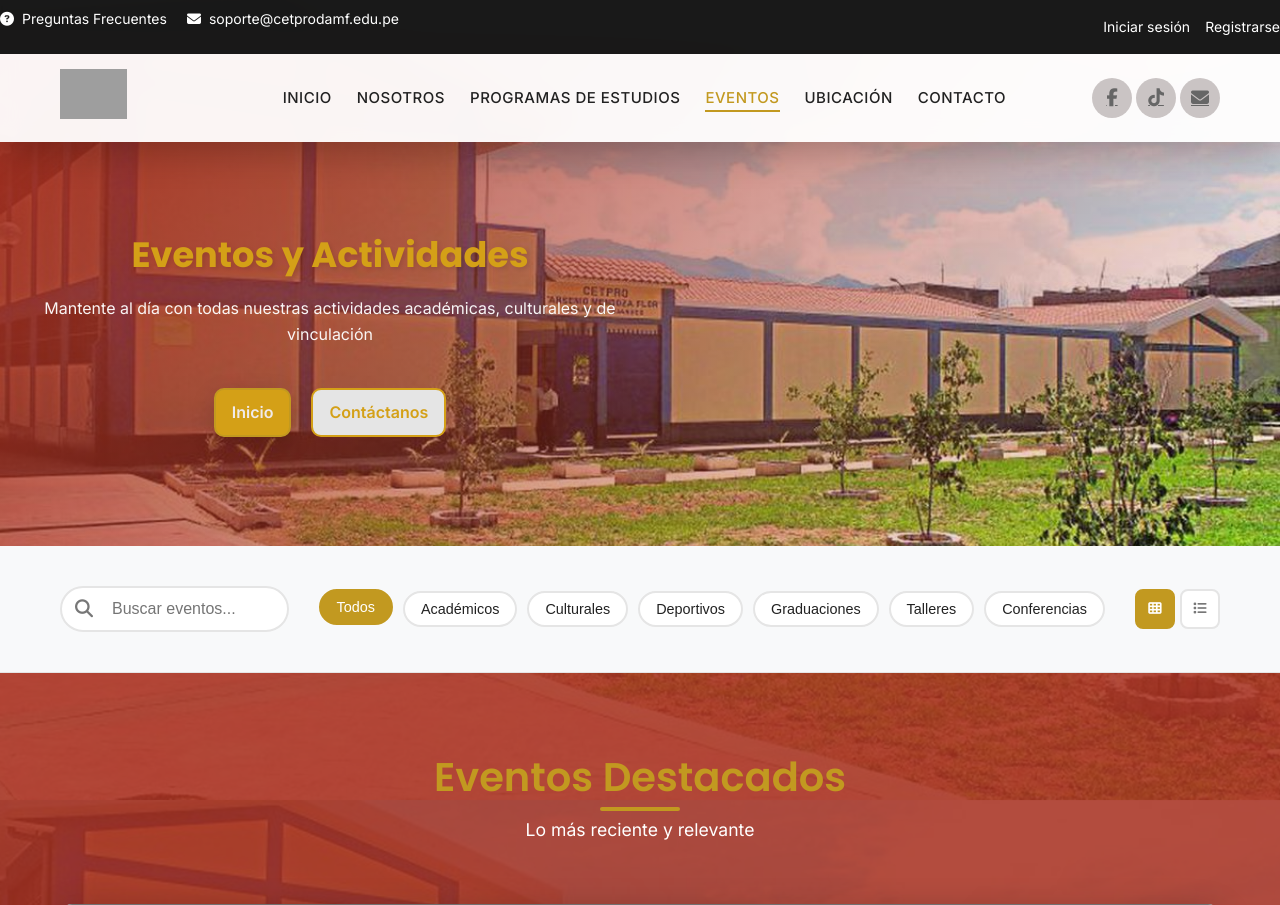
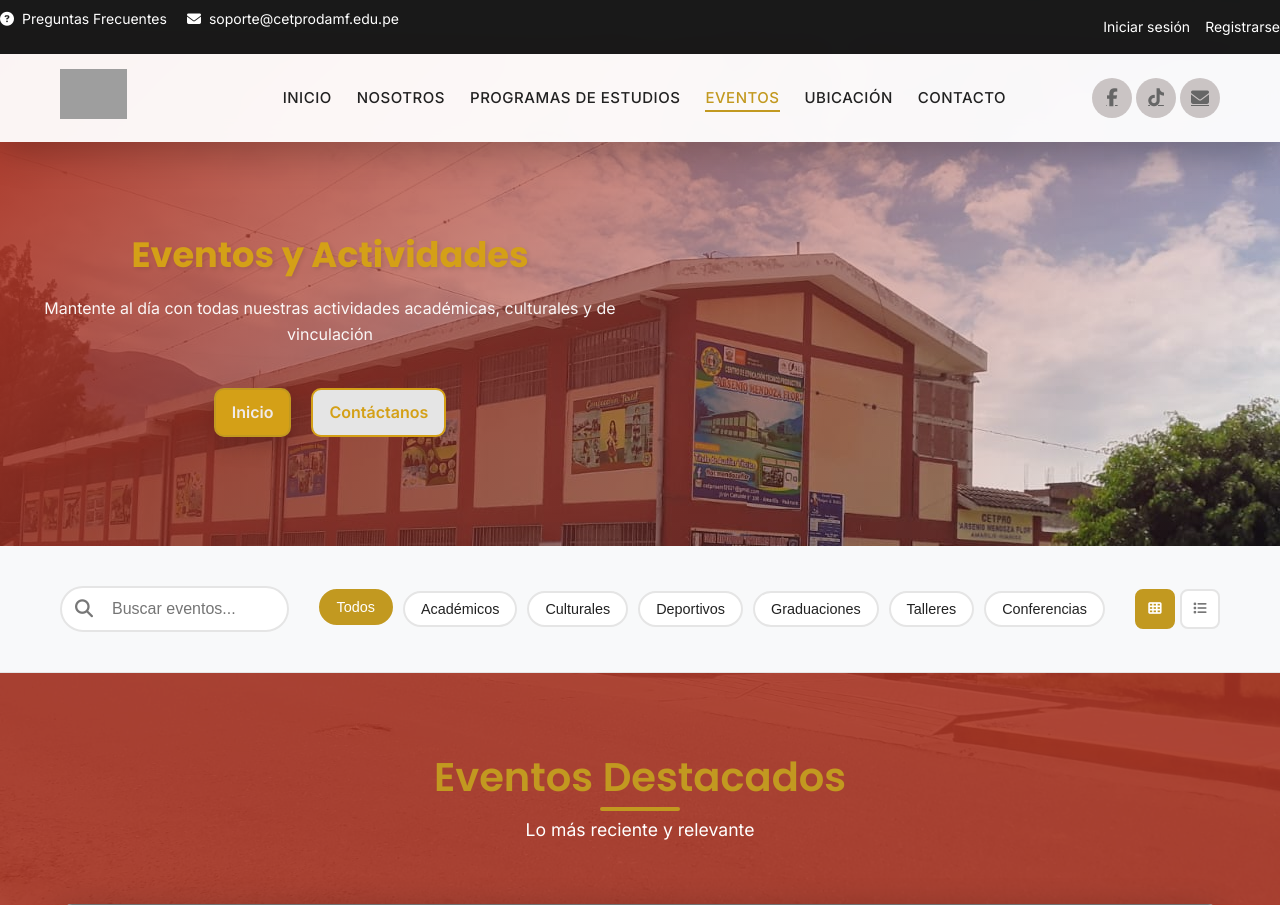
Before and after one commit to carek2025/CETPROAMF-PW, a PHP site: page /eventos.php in a window 1280 px wide. Shown: the top 905 px of the page. Run offline with PHP 8.4, Linux system fonts and the light colour scheme; some libraries are stand-ins or nearby versions; grey boxes are pictures that could not be loaded.

Commit message:
Fase Preliminar -- CAMBIOS 2

```diff
--- a/css/contacto.css
+++ b/css/contacto.css
@@ -21,7 +21,7 @@
     left: 0;
     width: 100%;
     height: 100%;
-    background-image: url('../img/banner-2.png');
+    background-image: url('../img/banner/img-4.jpeg');
     background-size: cover;
     background-position: top;
     opacity: 1;
--- a/css/eventos.css
+++ b/css/eventos.css
@@ -30,7 +30,7 @@
         left: 0;
         width: 100%;
         height: 100%;
-        background-image: url('../img/banner-2.png');
+        background-image: url('../img/banner/img-4.jpeg');
         background-size: cover;
         background-position: top;
         opacity: 1;
--- a/css/inscripcion.css
+++ b/css/inscripcion.css
@@ -21,7 +21,7 @@
     left: 0;
     width: 100%;
     height: 100%;
-    background-image: url('../img/banner-2.png');
+    background-image: url('../img/banner/img-4.jpeg');
     background-size: cover;
     background-position: top;
     opacity: 1;
--- a/css/main.css
+++ b/css/main.css
@@ -36,7 +36,7 @@ body {
     overflow-x: hidden;
     -webkit-font-smoothing: antialiased;
     -moz-osx-font-smoothing: grayscale;
-    background-image: url('../img/banner-2.png');
+    background-image: url('../img/banner/img-4.jpeg');
     background-attachment: fixed;
     background-position: center;
     background-size: cover;
@@ -292,7 +292,7 @@ input[type="checkbox"] {
     left: 0;
     width: 100%;
     height: 100%;
-    background-image: url('../img/banner-2.png');
+    background-image: url('../img/banner/img-4.jpeg');
     background-size: cover;
     background-position: top;
     opacity: 1;
--- a/css/nosotros.css
+++ b/css/nosotros.css
@@ -22,7 +22,7 @@
     left: 0;
     width: 100%;
     height: 100%;
-    background-image: url('../img/banner-2.png');
+    background-image: url('../img/banner/img-4.jpeg');
     background-size: cover;
     background-position: top;
     opacity: 1;
--- a/css/programas.css
+++ b/css/programas.css
@@ -21,7 +21,7 @@
     left: 0;
     width: 100%;
     height: 100%;
-    background-image: url('../img/banner-2.png');
+    background-image: url('../img/banner/img-4.jpeg');
     background-size: cover;
     background-position: top;
     opacity: 1;
--- a/css/ubicacion.css
+++ b/css/ubicacion.css
@@ -22,7 +22,7 @@
     left: 0;
     width: 100%;
     height: 100%;
-    background-image: url('../img/banner-2.png');
+    background-image: url('../img/banner/img-4.jpeg');
     background-size: cover;
     background-position: top;
     opacity: 1;
```
Also changed, not shown: img/banner/banner-2.png (renamed from img/banner-2.png), img/banner/img-1.jpeg (added), img/banner/img-2.jpeg (added), img/banner/img-3.jpeg (added), img/banner/img-4.jpeg (added), img/banner/img-5.jpeg (added), img/banner/img-6.jpeg (added), img/banner/img-7.jpeg (added).
